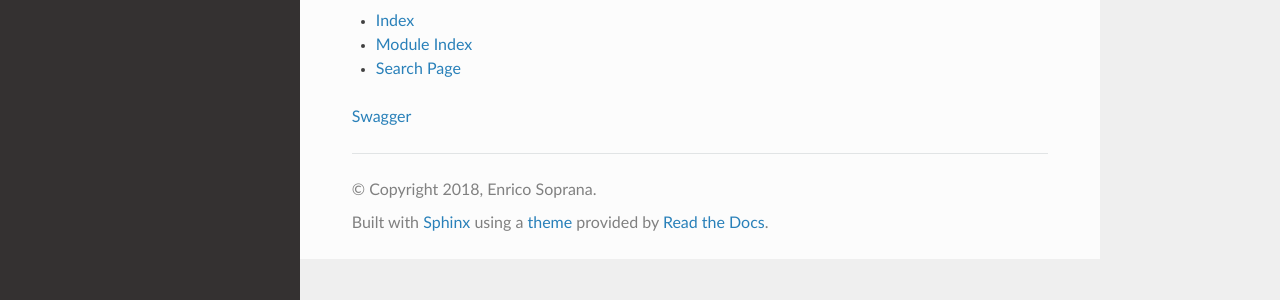
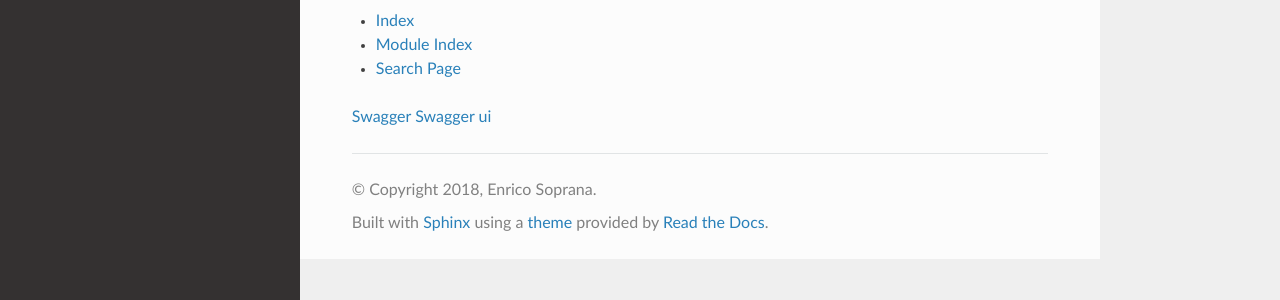
Before and after one commit to esoprana/pyTirocinioAI, a Sphinx documentation site: the page built from docs/index.rst, in a window 1280 px wide. Shown: the part 212-512 px from the top of the page. Built offline with Sphinx 7.4.7 and the Read the Docs theme 2.0.0, drawn with Linux system fonts in a browser that asks for light colours.

Commit message:
Add link to swagger ui

```diff
--- a/docs/index.rst
+++ b/docs/index.rst
@@ -20,3 +20,4 @@ Indices and tables
 * :ref:`search`
 
 `Swagger <_static/swagger.json>`_
+`Swagger ui <http://petstore.swagger.io/?url=https://esoprana.github.io/pyTirocinioAI/_static/swagger.json>`_
```
